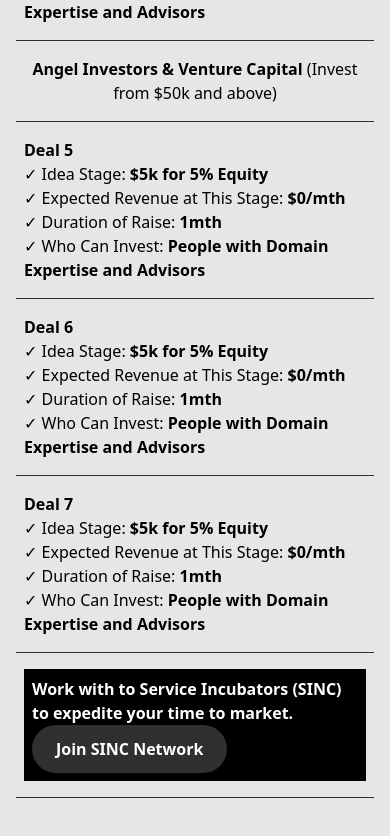
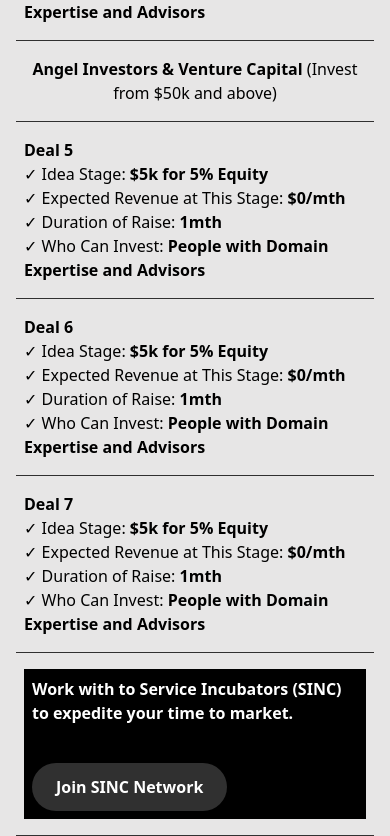
Before and after one commit to Ornerd/sinc-partners-project, a React (Vite) app: page / in a window 390 px wide. Shown: the part 9313-10149 px from the top of the page. Before the commit the page ends 10111 px from the top, so only its background shows below. Built offline with nearby package versions, Linux system fonts and the light colour scheme.

Commit message:
extra block of success

```diff
--- a/src/pages/Homepage.jsx
+++ b/src/pages/Homepage.jsx
@@ -479,7 +479,7 @@
                 </p>
               </span>
               <span className='px-2 py-4 border-b-[1px] last:border-b-0 border-r-0 md:odd:border-r-[1px] md:even:border-r-0 md:[&>*:nth-child(3)]:border-b-0 md:[&>*:nth-child(4)]:border-b-[1px] lg:border-b-0 border-[#303030]  lg:last:border-r-0'>
-                <div className='bg-black w-full h-full p-2 flex flex-col'>
+                <div className='bg-black w-full h-full min-h-[150px] md:min-h-0 p-2 flex flex-col'>
                   <h3 className='font-bold text-white'>Work with to Service Incubators (SINC) to expedite your time to market.</h3>
                   <Button buttonText={'Join SINC Network'} buttonStyle={'bg-[#303030] text-white mt-auto w-fit'}/>
                 </div>
```
